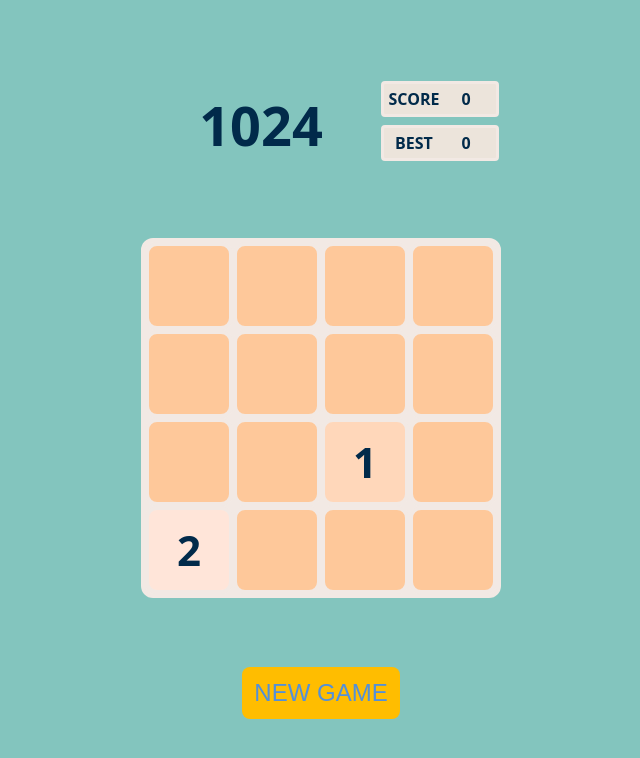
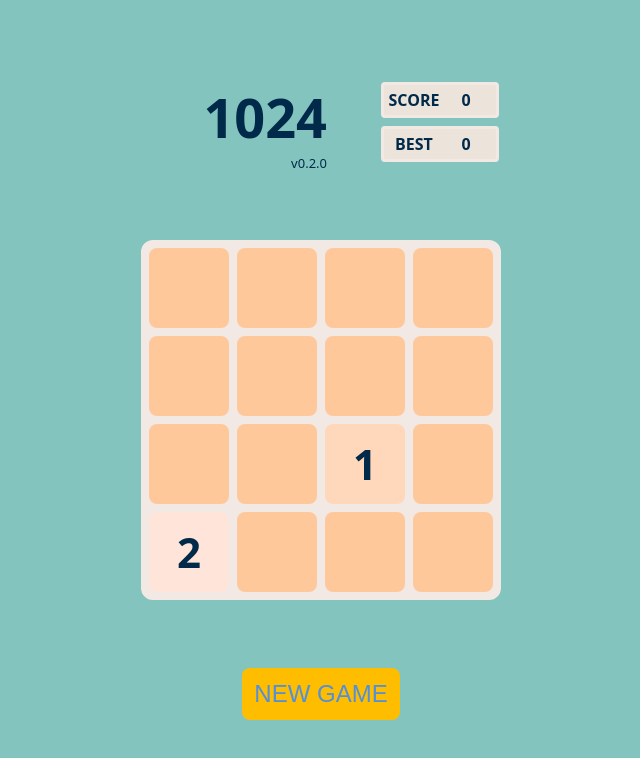
Before and after one commit to pseudocc/pwa-1024, a website built with Vite: page apps/pwa-1024/index.html in a window 1280 px wide. Shown: the whole page, without its empty margins (319-959 px from the left). Built offline with nearby package versions, Linux system fonts and the light colour scheme.

Commit message:
v0.2.0: show version number

```diff
--- a/apps/pwa-1024/package.json
+++ b/apps/pwa-1024/package.json
@@ -1,7 +1,7 @@
 {
   "name": "pwa-1024",
   "private": true,
-  "version": "0.1.2",
+  "version": "0.2.0",
   "type": "module",
   "dependencies": {
     "core-1024": "*",
--- a/apps/pwa-1024/src/banner.js
+++ b/apps/pwa-1024/src/banner.js
@@ -31,6 +31,24 @@ const banner_arch = {
             {
               name: "innerText",
               value: "1024",
+            },
+          ],
+        },
+        {
+          name: "version",
+          tag: "span",
+          props: [
+            {
+              name: "innerText",
+              value: pwa.version,
+            },
+            {
+              name: "className",
+              value: css["version"],
+            },
+            {
+              name: "href",
+              value: `https://github.com/pseudocc/pwa-1024/tree/pwa-1024-${pwa.version}`,
             },
           ],
         },
--- a/apps/pwa-1024/styles/banner.module.css
+++ b/apps/pwa-1024/styles/banner.module.css
@@ -2,6 +2,8 @@
   color: #012a4a;
   margin-top: 12px;
   display: flex;
+  flex-wrap: wrap;
+  gap: 15%;
   align-items: center;
   width: 360px;
   font-weight: 700;
@@ -12,9 +14,17 @@
 
 .header {
   font-size: 54px;
-  text-align: center;
+  text-align: end;
   flex: 2;
   user-select: none;
+}
+
+.version {
+  font-size: small;
+  font-weight: normal;
+  display: block;
+  color: #012a4a;
+  text-decoration: none;
 }
 
 .boards {
--- a/apps/pwa-1024/vite.config.js
+++ b/apps/pwa-1024/vite.config.js
@@ -2,6 +2,7 @@ import { defineConfig } from "vite";
 import { VitePWA } from "vite-plugin-pwa";
 
 import path from "node:path";
+import { version } from "./package.json";
 
 /**
  * @param {import('vite').ConfigEnv} env
@@ -40,6 +41,9 @@ function genius_config(env) {
   };
   return defineConfig({
     base: "/pwa-1024/",
+    define: {
+      pwa: { version: `v${version}` },
+    },
     plugins: [VitePWA(pwa_options)],
     resolve: {
       alias: {
--- a/packages/jellyfish/arch.js
+++ b/packages/jellyfish/arch.js
@@ -10,7 +10,7 @@
  * @property {string} name
  * @property {number?} count
  * @property {JammyProp[]} props
- * @property {Jammy[]} children
+ * @property {JammyArch[]} children
  */
 var JammyArch;
 
--- a/packages/jellyfish/package.json
+++ b/packages/jellyfish/package.json
@@ -2,7 +2,7 @@
   "name": "jellyfish",
   "private": true,
   "type": "module",
-  "version": "0.1.0",
+  "version": "0.1.1",
   "main": "./core.js",
   "license": "MIT"
 }
```
